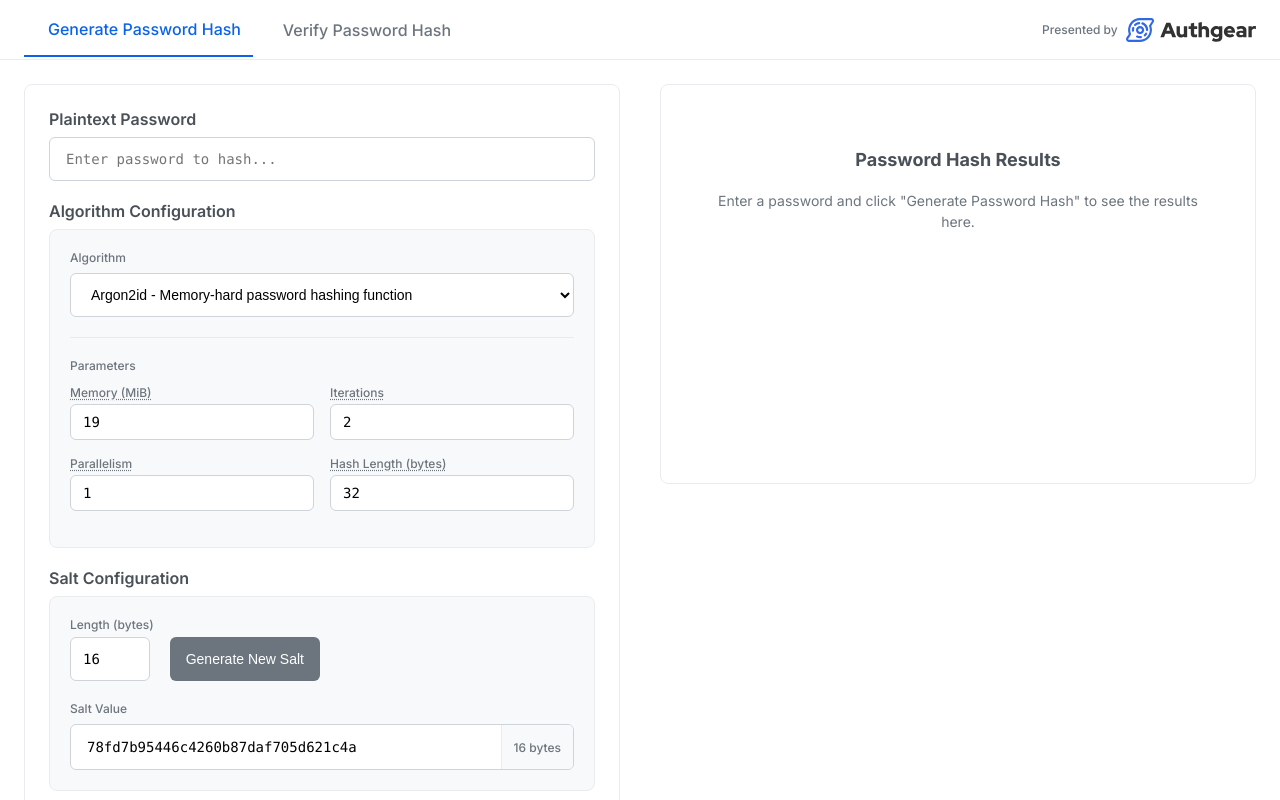
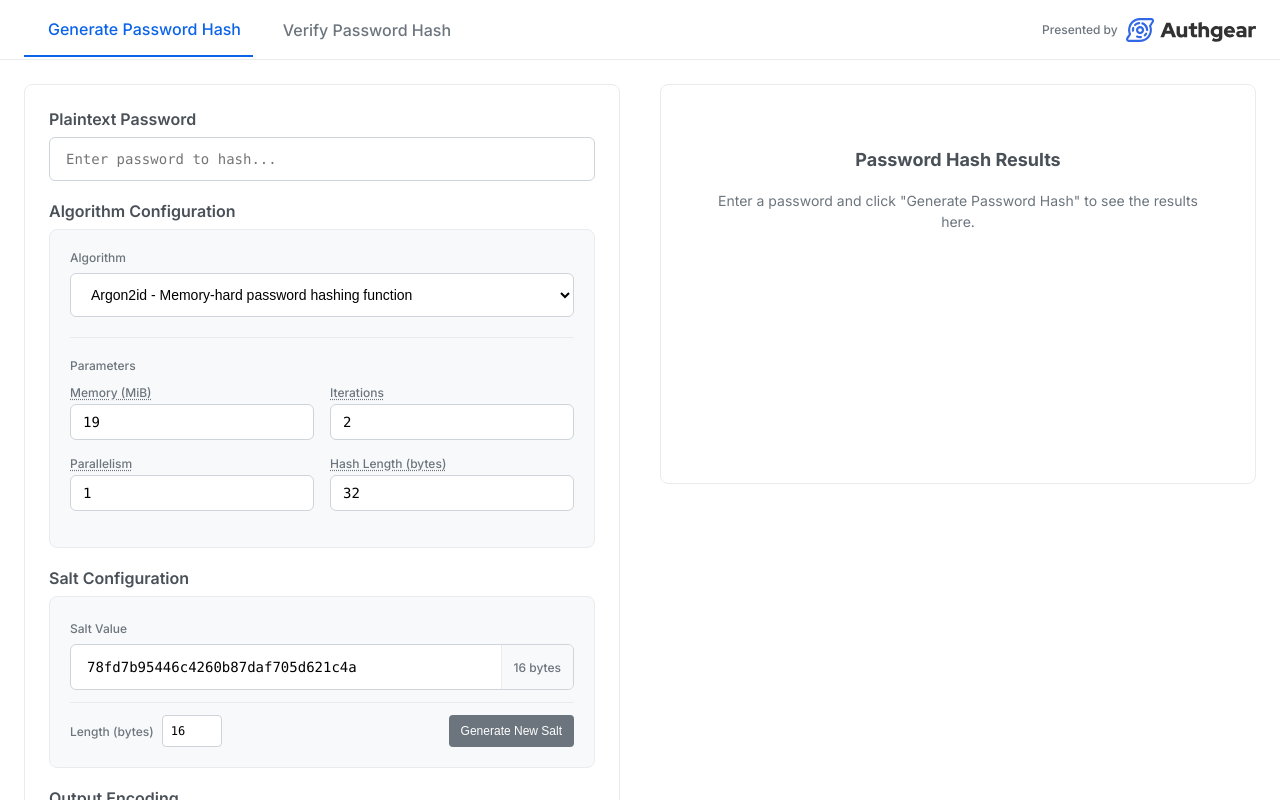
Before and after one commit to fungc-io/authgear-widget-password-hash, a React (Vite) app: page / in a window 1280 px wide. Built offline with nearby package versions, Linux system fonts and the light colour scheme.

Commit message:
update salt configuration design

```diff
--- a/src/components/HashGeneration.tsx
+++ b/src/components/HashGeneration.tsx
@@ -335,59 +335,7 @@ const HashGeneration: React.FC<HashGenerationProps> = ({ selectedAlgorithm, setS
           <div className="form-group">
             <label className="form-label">Salt Configuration</label>
             <div className="salt-config-card">
-              {/* Salt Length and Generation Controls */}
-              {algorithmConfig && (algorithmConfig.parameters.saltLength || selectedAlgorithm === 'bcrypt') && (
-                <div className="salt-controls">
-                  <div className="salt-control-row">
-                    {selectedAlgorithm !== 'bcrypt' && (
-                      <div className="salt-control-group">
-                        <label className="salt-control-label">Length (bytes)</label>
-                        <input
-                          type="number"
-                          className="salt-length-input"
-                          value={parameters.saltLength || algorithmConfig.parameters.saltLength.default}
-                          onChange={(e) => handleParameterChange('saltLength', parseInt(e.target.value))}
-                          min={algorithmConfig.parameters.saltLength.min}
-                          max={algorithmConfig.parameters.saltLength.max}
-                          step={algorithmConfig.parameters.saltLength.step}
-                          title="Salt length in bytes. 16 bytes (128-bit) is recommended."
-                        />
-                      </div>
-                    )}
-
-                    {selectedAlgorithm !== 'argon2id' && selectedAlgorithm !== 'bcrypt' && (
-                      <div className="salt-control-group">
-                        <label className="salt-control-label">Format</label>
-                        <div className="salt-format-radio-group">
-                          {SALT_ENCODING_OPTIONS.map(option => (
-                            <label key={option.value} className="salt-format-radio-option">
-                              <input
-                                type="radio"
-                                name="saltEncoding"
-                                value={option.value}
-                                checked={saltEncoding === option.value}
-                                onChange={handleSaltEncodingChange}
-                                className="salt-format-radio-input"
-                              />
-                              <span className="salt-format-radio-label">{option.label}</span>
-                            </label>
-                          ))}
-                        </div>
-                      </div>
-                    )}
-
-                      <button
-                        className="salt-generate-btn"
-                        onClick={handleGenerateSalt}
-                        type="button"
-                      >
-                        Generate New Salt
-                      </button>
-                    </div>
-                  </div>
-                )}
-
-              {/* Salt Value Input */}
+              {/* Salt Value Input - Primary Display */}
               <div className="salt-value-section">
                 <label className="salt-value-label">Salt Value</label>
                 <div className="salt-value-container">
@@ -410,6 +358,56 @@ const HashGeneration: React.FC<HashGenerationProps> = ({ selectedAlgorithm, setS
                   </div>
                 )}
               </div>
+
+              {/* Salt Generation Controls - Compact Inline Row */}
+              {algorithmConfig && (algorithmConfig.parameters.saltLength || selectedAlgorithm === 'bcrypt') && (
+                <div className="salt-controls-inline">
+                  {selectedAlgorithm !== 'bcrypt' && (
+                    <div className="salt-control-item">
+                      <label className="salt-control-label-inline">Length (bytes)</label>
+                      <input
+                        type="number"
+                        className="salt-length-input-inline"
+                        value={parameters.saltLength || algorithmConfig.parameters.saltLength.default}
+                        onChange={(e) => handleParameterChange('saltLength', parseInt(e.target.value))}
+                        min={algorithmConfig.parameters.saltLength.min}
+                        max={algorithmConfig.parameters.saltLength.max}
+                        step={algorithmConfig.parameters.saltLength.step}
+                        title="Salt length in bytes. 16 bytes (128-bit) is recommended."
+                      />
+                    </div>
+                  )}
+
+                  {selectedAlgorithm !== 'argon2id' && selectedAlgorithm !== 'bcrypt' && (
+                    <div className="salt-control-item">
+                      <label className="salt-control-label-inline">Format</label>
+                      <div className="salt-format-radio-group-inline">
+                        {SALT_ENCODING_OPTIONS.map(option => (
+                          <label key={option.value} className="salt-format-radio-option-inline">
+                            <input
+                              type="radio"
+                              name="saltEncoding"
+                              value={option.value}
+                              checked={saltEncoding === option.value}
+                              onChange={handleSaltEncodingChange}
+                              className="salt-format-radio-input"
+                            />
+                            <span className="salt-format-radio-label">{option.label}</span>
+                          </label>
+                        ))}
+                      </div>
+                    </div>
+                  )}
+
+                  <button
+                    className="salt-generate-btn-inline"
+                    onClick={handleGenerateSalt}
+                    type="button"
+                  >
+                    Generate New Salt
+                  </button>
+                </div>
+              )}
             </div>
           </div>
 
--- a/src/index.css
+++ b/src/index.css
@@ -1169,6 +1169,13 @@ body {
   background: white;
 }
 
+.salt-length-input-small {
+  width: 70px;
+  height: 36px;
+  padding: 8px 10px;
+  font-size: 13px;
+}
+
 .salt-length-input:focus {
   outline: none;
   border-color: #0B63E9;
@@ -1206,12 +1213,90 @@ body {
   align-self: flex-end;
 }
 
+.salt-generate-btn-small {
+  height: 36px;
+  padding: 8px 12px;
+  font-size: 13px;
+}
+
+/* Inline Salt Controls Layout */
+.salt-controls-inline {
+  display: flex;
+  align-items: center;
+  gap: 16px;
+  margin-top: 12px;
+  padding-top: 12px;
+  border-top: 1px solid #e9ecef;
+}
+
+.salt-control-item {
+  display: flex;
+  align-items: center;
+  gap: 8px;
+}
+
+.salt-control-label-inline {
+  font-size: 12px;
+  font-weight: 500;
+  color: #6c757d;
+  white-space: nowrap;
+}
+
+.salt-length-input-inline {
+  width: 60px;
+  height: 32px;
+  padding: 6px 8px;
+  border: 1px solid #ced4da;
+  border-radius: 4px;
+  font-size: 12px;
+  font-family: 'Monaco', 'Menlo', 'Ubuntu Mono', monospace;
+  background: white;
+}
+
+.salt-length-input-inline:focus {
+  outline: none;
+  border-color: #0B63E9;
+  box-shadow: 0 0 0 2px rgba(11, 99, 233, 0.1);
+}
+
+.salt-format-radio-group-inline {
+  display: flex;
+  gap: 8px;
+}
+
+.salt-format-radio-option-inline {
+  display: flex;
+  align-items: center;
+  gap: 4px;
+  font-size: 12px;
+  cursor: pointer;
+}
+
+.salt-generate-btn-inline {
+  height: 32px;
+  padding: 6px 12px;
+  background: #6c757d;
+  color: white;
+  border: none;
+  border-radius: 4px;
+  font-size: 12px;
+  font-weight: 500;
+  cursor: pointer;
+  transition: all 0.2s;
+  white-space: nowrap;
+  margin-left: auto;
+}
+
+.salt-generate-btn-inline:hover {
+  background: #5a6268;
+}
+
 .salt-generate-btn:hover {
   background: #5a6268;
 }
 
 .salt-value-section {
-  margin-top: 16px;
+  margin-top: 4px;
 }
 
 .salt-value-label {
```
